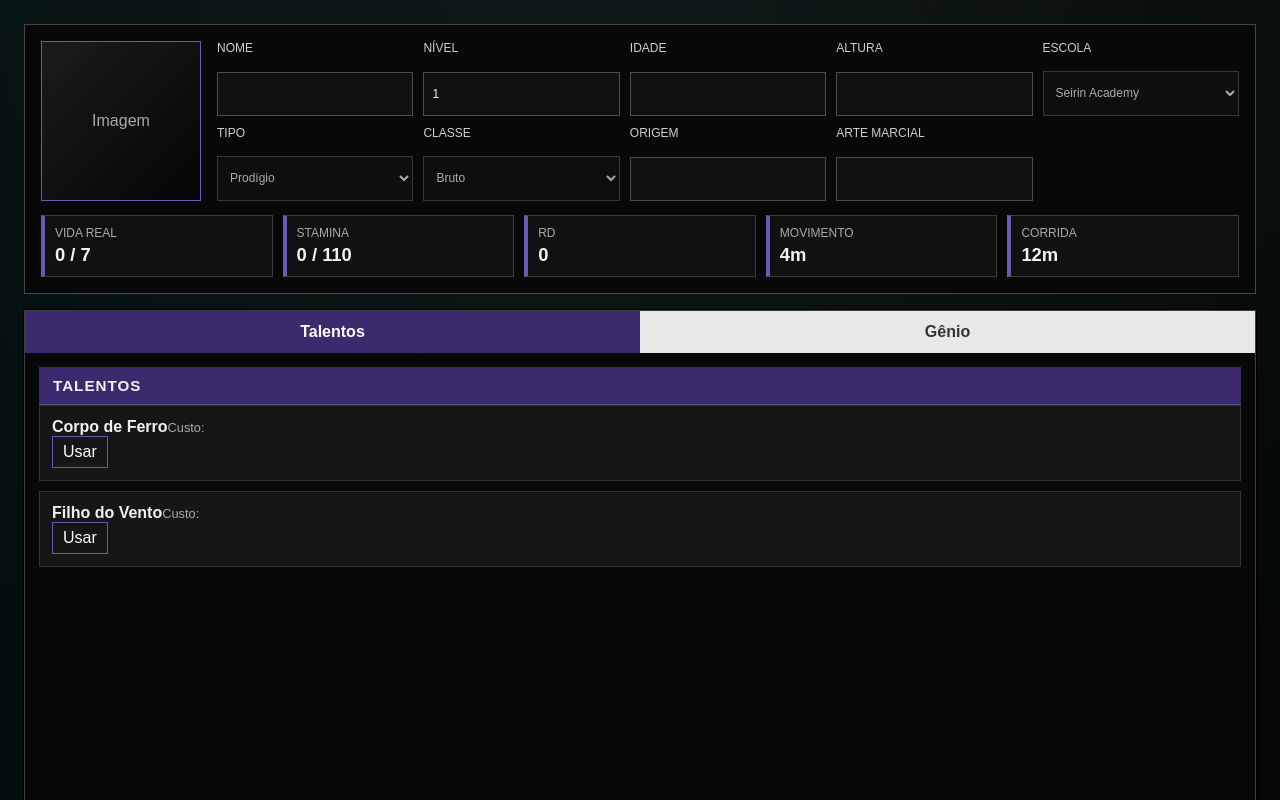
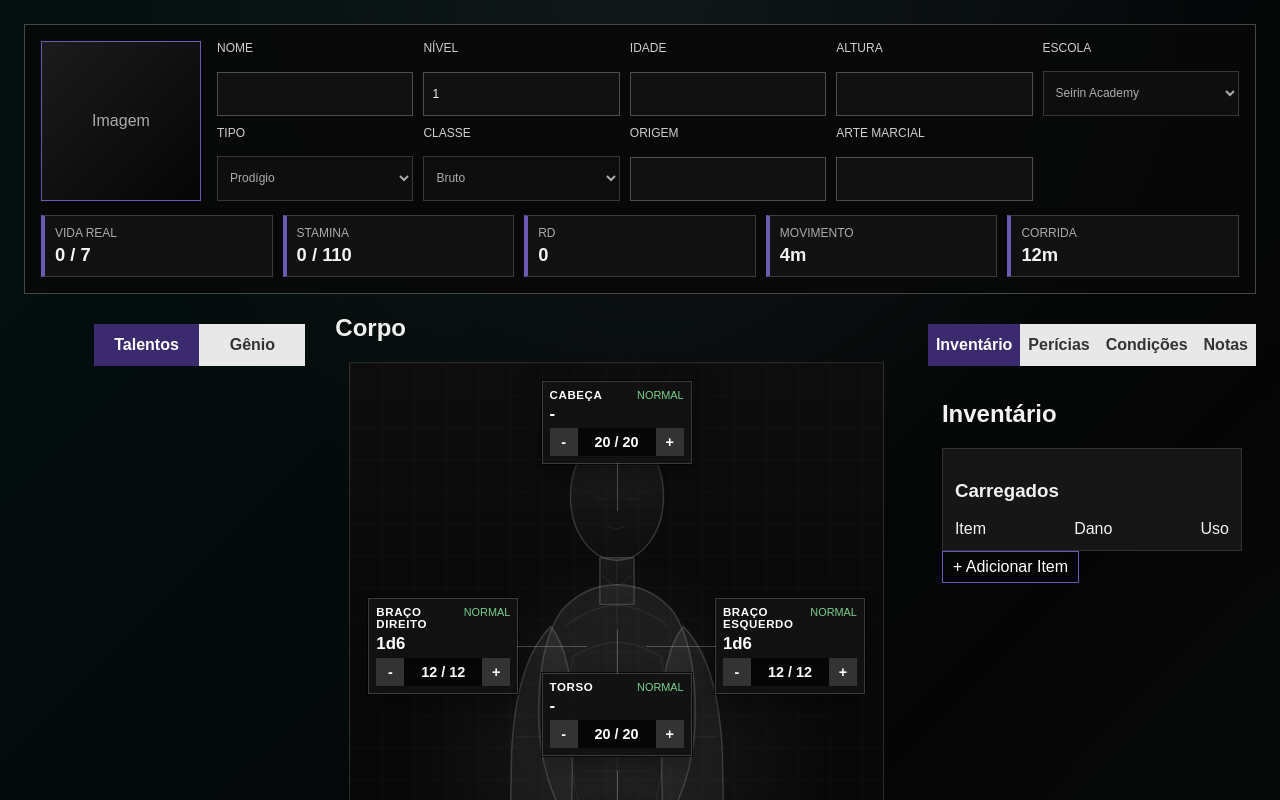
Before and after one commit to CNRCAG/Fichas-Yusong, a React (Vite) app in the folder yusong-sheet-builder/: page / in a window 1280 px wide. Shown: the top 800 px of the page. Built offline with nearby package versions, Linux system fonts and the light colour scheme.

Commit message:
0.3.1
Atualização visual temporaria

```diff
--- a/yusong-sheet-builder/src/App.jsx
+++ b/yusong-sheet-builder/src/App.jsx
@@ -12,8 +12,10 @@ import {
 } from "./utils/calculations";
 
 import SheetHeader from "./components/layout/SheetHeader";
-import MainLayout from "./components/layout/MainLayout";
 import AttributesFooter from "./components/layout/AttributesFooter";
+import BodyPanel from "./components/panels/BodyPanel";
+import LeftPanel from "./components/panels/LeftPanel";
+import RightPanel from "./components/panels/RightPanel";
 
 import "./styles/global.css";
 import "./styles/themes.css";
@@ -25,10 +27,8 @@ import "./styles/attributes.css";
 
 function App() {
   const [character, setCharacter] = useState(characterInitialState);
-
   const selectedSchool = getSchoolById(character.identity.school);
 
-  // Atualiza recursos quando atributos ou nível mudarem
   useEffect(() => {
     const newLife = calculateLife(character.attributes.health, character.identity.level);
     const newStamina = calculateStamina(character.attributes.constitution, character.attributes.health);
@@ -38,7 +38,7 @@ function App() {
     const newDodge = calculateDodge(character.attributes.agility, character.attributes.reaction);
     const newCounterAttack = calculateCounterAttack(character.attributes.agility, character.attributes.intelligence);
 
-    setCharacter((prev) => ({
+    setCharacter(prev => ({
       ...prev,
       resources: {
         ...prev.resources,
@@ -53,17 +53,14 @@ function App() {
       reactions: {
         dodge: newDodge,
         counterAttack: newCounterAttack,
-      },
+      }
     }));
-  }, [
-    character.attributes,
-    character.identity.level,
-  ]);
+  }, [character.attributes, character.identity.level]);
 
   function handleChangeBodyArmor(partId, amount) {
-    setCharacter((currentCharacter) => ({
-      ...currentCharacter,
-      body: currentCharacter.body.map((part) => {
+    setCharacter(prev => ({
+      ...prev,
+      body: prev.body.map(part => {
         if (part.id !== partId) return part;
         const newArmor = Math.min(part.maxArmor, Math.max(0, part.currentArmor + amount));
         return { ...part, currentArmor: newArmor };
@@ -72,60 +69,76 @@ function App() {
   }
 
   function handleUpdateAttribute(key, value) {
-    setCharacter((prev) => ({
+    setCharacter(prev => ({
       ...prev,
       attributes: {
         ...prev.attributes,
-        [key]: Number(value),
-      },
+        [key]: Number(value)
+      }
     }));
+  }
+
+  function handleUseTalent(talentId) {
+    setCharacter(prev => {
+      const talent = prev.talents.find(t => t.id === talentId);
+      if (!talent || prev.resources.currentStamina < talent.staminaCost) return prev;
+      return {
+        ...prev,
+        resources: {
+          ...prev.resources,
+          currentStamina: prev.resources.currentStamina - talent.staminaCost
+        }
+      };
+    });
+  }
+
+  function handleUseGenius(level) {
+    const cost = 10;
+    setCharacter(prev => {
+      if (prev.resources.currentStamina < cost) return prev;
+      return {
+        ...prev,
+        resources: {
+          ...prev.resources,
+          currentStamina: prev.resources.currentStamina - cost
+        }
+      };
+    });
   }
 
   return (
     <main className={`app-page ${selectedSchool.themeClass}`}>
       <section className="character-sheet">
+        {/* Cabeçalho */}
         <SheetHeader character={character} />
 
-        <MainLayout
-          character={character}
-          onChangeBodyArmor={handleChangeBodyArmor}
-          onUpdateAttribute={handleUpdateAttribute}
-        />
+        {/* Layout principal */}
+        <div className="main-layout">
+          <div className="left-panel">
+            <LeftPanel
+              character={character}
+              onUseTalent={handleUseTalent}
+              onUseGenius={handleUseGenius}
+            />
+          </div>
 
+          <div className="center-panel">
+            <BodyPanel
+              character={character}
+              onChangeBodyArmor={handleChangeBodyArmor}
+            />
+          </div>
+
+          <div className="right-panel">
+            <RightPanel character={character} />
+          </div>
+        </div>
+
+        {/* Rodapé de atributos */}
         <AttributesFooter character={character} />
       </section>
     </main>
   );
 }
 
-function handleUseTalent(talentId) {
-  setCharacter((prev) => {
-    const talent = prev.talents.find((t) => t.id === talentId);
-    if (!talent || prev.resources.currentStamina < talent.staminaCost) return prev;
-
-    return {
-      ...prev,
-      resources: {
-        ...prev.resources,
-        currentStamina: prev.resources.currentStamina - talent.staminaCost,
-      },
-    };
-  });
-}
-
-function handleUseGenius(level) {
-  const cost = 10; // exemplo, pode variar
-  setCharacter((prev) => {
-    if (prev.resources.currentStamina < cost) return prev;
-
-    return {
-      ...prev,
-      resources: {
-        ...prev.resources,
-        currentStamina: prev.resources.currentStamina - cost,
-      },
-    };
-  });
-}
-
 export default App;
--- a/yusong-sheet-builder/src/components/attributes/AttributeBox.jsx
+++ b/yusong-sheet-builder/src/components/attributes/AttributeBox.jsx
@@ -1,7 +1,7 @@
 function AttributeBox({ label, name, value }) {
   return (
     <article className="attribute-box">
-      <span>{label}</span>
+      <span lang="pt">{label}</span>
       <strong>{value}</strong>
       <small>{name}</small>
     </article>
--- a/yusong-sheet-builder/src/components/panels/LeftPanel.jsx
+++ b/yusong-sheet-builder/src/components/panels/LeftPanel.jsx
@@ -1,30 +1,14 @@
 import { useState } from "react";
 import PanelTabs from "../ui/PanelTabs";
 import TalentCard from "../talents/TalentCard";
+import GeniusCard from "../talents/GeniusCard";
 
 const tabs = [
   { id: "talents", label: "Talentos" },
   { id: "genius", label: "Gênio" },
 ];
 
-const exampleTalents = [
-  {
-    id: "corpo-de-ferro",
-    name: "Corpo de Ferro",
-    cost: "25 Stamina",
-    action: "Padrão",
-    description: "Reduz pela metade o próximo dano recebido.",
-  },
-  {
-    id: "filho-do-vento",
-    name: "Filho do Vento",
-    cost: "25 Stamina",
-    action: "Movimento",
-    description: "Durante a duração, cada esquiva gera 1 Ponto de Vento.",
-  },
-];
-
-function LeftPanel({ character }) {
+function LeftPanel({ character, onUseTalent, onUseGenius }) {
   const [activeTab, setActiveTab] = useState("talents");
 
   return (
@@ -33,49 +17,33 @@ function LeftPanel({ character }) {
 
       <div className="panel-content">
         {activeTab === "talents" && (
-          <>
-            <div className="section-title">
-              <h2>Talentos</h2>
-            </div>
-
-            <div className="talent-list">
-              {exampleTalents.map((talent) => (
-                <TalentCard key={talent.id} talent={talent} />
-              ))}
-            </div>
-          </>
+          <div className="talents-list">
+            {character.talents.map((talent) => (
+              <TalentCard
+                key={talent.id}
+                talent={talent}
+                currentStamina={character.resources.currentStamina}
+                onUseTalent={onUseTalent}
+              />
+            ))}
+          </div>
         )}
 
         {activeTab === "genius" && (
-          <>
-            <div className="section-title">
-              <h2>Perícia de Gênio</h2>
-            </div>
-
-            <article className="genius-card">
-              <h3>{character.genius.name || "Sem nome definido"}</h3>
-
-              <p>
-                <strong>Nível 1:</strong>{" "}
-                {character.genius.level1 || "Não definido"}
-              </p>
-
-              <p>
-                <strong>Nível 2:</strong>{" "}
-                {character.genius.level2 || "Não definido"}
-              </p>
-
-              <p>
-                <strong>Nível 3:</strong>{" "}
-                {character.genius.level3 || "Não definido"}
-              </p>
-
-              <p>
-                <strong>Despertar:</strong>{" "}
-                {character.genius.awakening || "Não definido"}
-              </p>
-            </article>
-          </>
+          <div className="genius-list">
+            {Object.entries(character.genius)
+              .filter(([level, desc]) => desc)
+              .map(([level, desc]) => (
+                <GeniusCard
+                  key={level}
+                  level={level}
+                  description={desc}
+                  currentStamina={character.resources.currentStamina}
+                  staminaCost={10}
+                  onUse={() => onUseGenius(level)}
+                />
+              ))}
+          </div>
         )}
       </div>
     </aside>
--- /dev/null
+++ b/yusong-sheet-builder/src/components/talents/GeniusCard.jsx
@@ -0,0 +1,25 @@
+// src/components/ui/GeniusCard.jsx
+function GeniusCard({ level, description, currentStamina, staminaCost, onUse }) {
+  const canUse = currentStamina >= staminaCost;
+
+  return (
+    <article className="genius-card">
+      <div className="genius-info">
+        <strong>{level}</strong>
+        <p>{description}</p>
+        {staminaCost > 0 && <small>Custo: {staminaCost} Stamina</small>}
+      </div>
+      {staminaCost > 0 && (
+        <button
+          onClick={onUse}
+          disabled={!canUse}
+          className={canUse ? "active" : "disabled"}
+        >
+          Usar
+        </button>
+      )}
+    </article>
+  );
+}
+
+export default GeniusCard;
--- a/yusong-sheet-builder/src/styles/sheet.css
+++ b/yusong-sheet-builder/src/styles/sheet.css
@@ -1,38 +1,44 @@
-.character-sheet {
-  width: min(1500px, 100%);
-  margin: 0 auto;
+/* Main layout com corpo central e painéis laterais */
+.main-layout {
   display: grid;
-  gap: 16px;
+  grid-template-columns: 1fr 2fr 1fr; /* painel central maior, laterais menores */
+  grid-template-areas: "left center right";
+  gap: 30px; /* aumenta o espaço horizontal entre os painéis */
+  margin-top: 0; /* mantém o topo do layout */
 }
 
-.panel {
-  background: rgba(8, 8, 8, 0.92);
-  border: 1px solid rgba(255, 255, 255, 0.22);
-  box-shadow: 0 0 0 1px rgba(0, 0, 0, 0.8);
+/* Áreas nomeadas */
+/* Reposiciona apenas os painéis laterais mantendo o painel central */
+.left-panel {
+  grid-area: left;
+  margin-left: 0;       /* ajusta horizontalmente */
+  margin-top: 15px;     /* aproxima do cabeçalho verticalmente */
+  align-self: start;    /* força o alinhamento no topo do espaço */
 }
 
-.section-title {
-  background: var(--school-color);
-  padding: 10px 14px;
-  border-bottom: 1px solid rgba(255, 255, 255, 0.2);
+.right-panel {
+  grid-area: right;
+  margin-right: 0;      /* ajusta horizontalmente */
+  margin-top: 15px;     /* aproxima do cabeçalho verticalmente */
+  align-self: start;    /* força o alinhamento no topo do espaço */
 }
 
-.section-title h2 {
-  margin: 0;
-  font-size: 0.95rem;
-  text-transform: uppercase;
-  letter-spacing: 1px;
+/* Mantém o painel central do jeito que está */
+.center-panel {
+  grid-area: center;
 }
 
-.sheet-main-layout {
-  display: grid;
-  grid-template-columns: 1fr 1.25fr 1fr;
-  gap: 16px;
-  align-items: stretch;
-}
+/* Responsivo: em telas pequenas empilha tudo */
+@media (max-width: 1200px) {
+  .main-layout {
+    display: flex;
+    flex-direction: column;
+  }
 
-@media (max-width: 1100px) {
-  .sheet-main-layout {
-    grid-template-columns: 1fr;
+  .left-panel,
+  .center-panel,
+  .right-panel {
+    width: 100%;
+    margin-bottom: 15px;
   }
 }
```
Also changed, not shown: yusong-sheet-builder/src/components/panels/TalentsPanel.jsx (deleted, +0 -60 lines).
